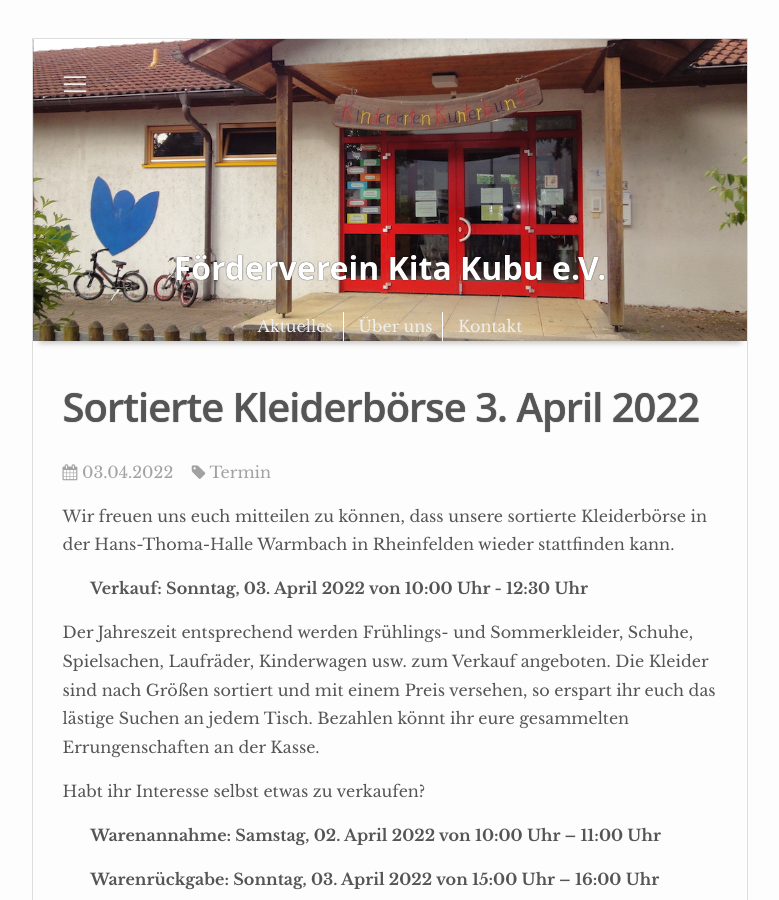
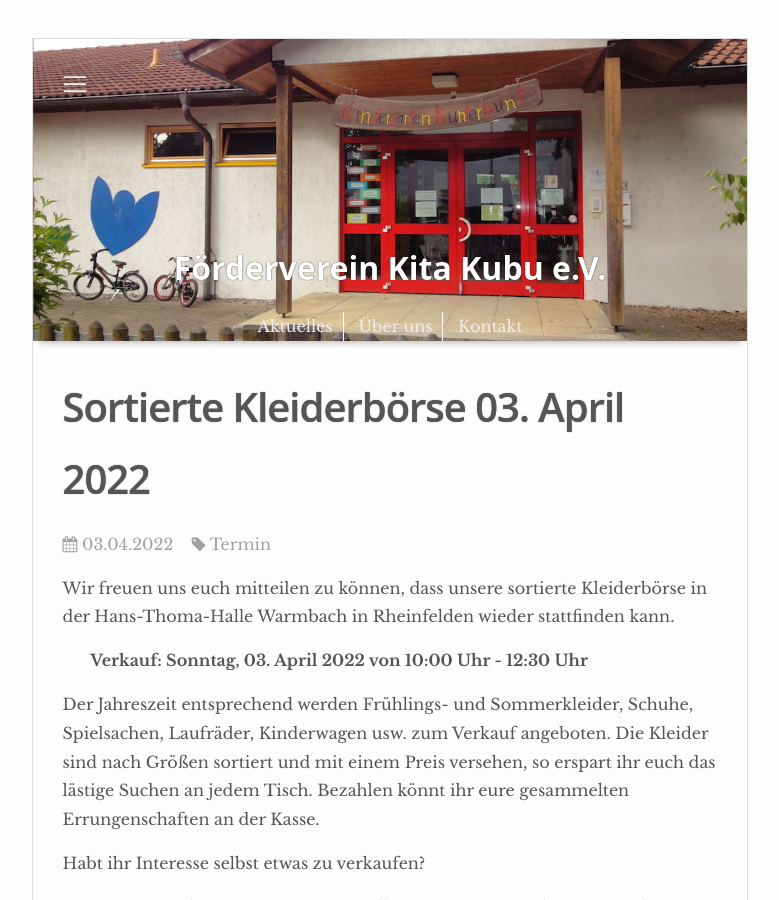
Before and after one commit to fv-kubu/fv-kubu, a Jekyll site: the page built from _posts/2022-02-22-ankuendigung-kleiderboerse-fruehjahr-2022.md, in a window 1280 px wide and 900 px high. Shown: the whole window, without its empty margins (250-1029 px from the left). Built offline with Jekyll 4.4.1, drawn with Linux system fonts in a browser that asks for light colours; nearby versions of some CDN libraries.

Commit message:
Update 2022-02-22-ankuendigung-kleiderboerse-fruehjahr-2022.md

```diff
--- a/_posts/2022-02-22-ankuendigung-kleiderboerse-fruehjahr-2022.md
+++ b/_posts/2022-02-22-ankuendigung-kleiderboerse-fruehjahr-2022.md
@@ -1,8 +1,8 @@
 ---
 layout: post
 market: 2022-04-03
-title: Sortierte Kleiderbörse 3. April 2022
-description: Sortierte Kleiderbörse in der Hans-Thoma-Halle Warmbach in Rheinfelden am 03. April 2022
+title: Sortierte Kleiderbörse 03. April 2022
+description: Sortierte Kleiderbörse in der Hans-Thoma-Halle Warmbach in Rheinfelden am 3. April 2022
 categories: termin
 ---
 
```
